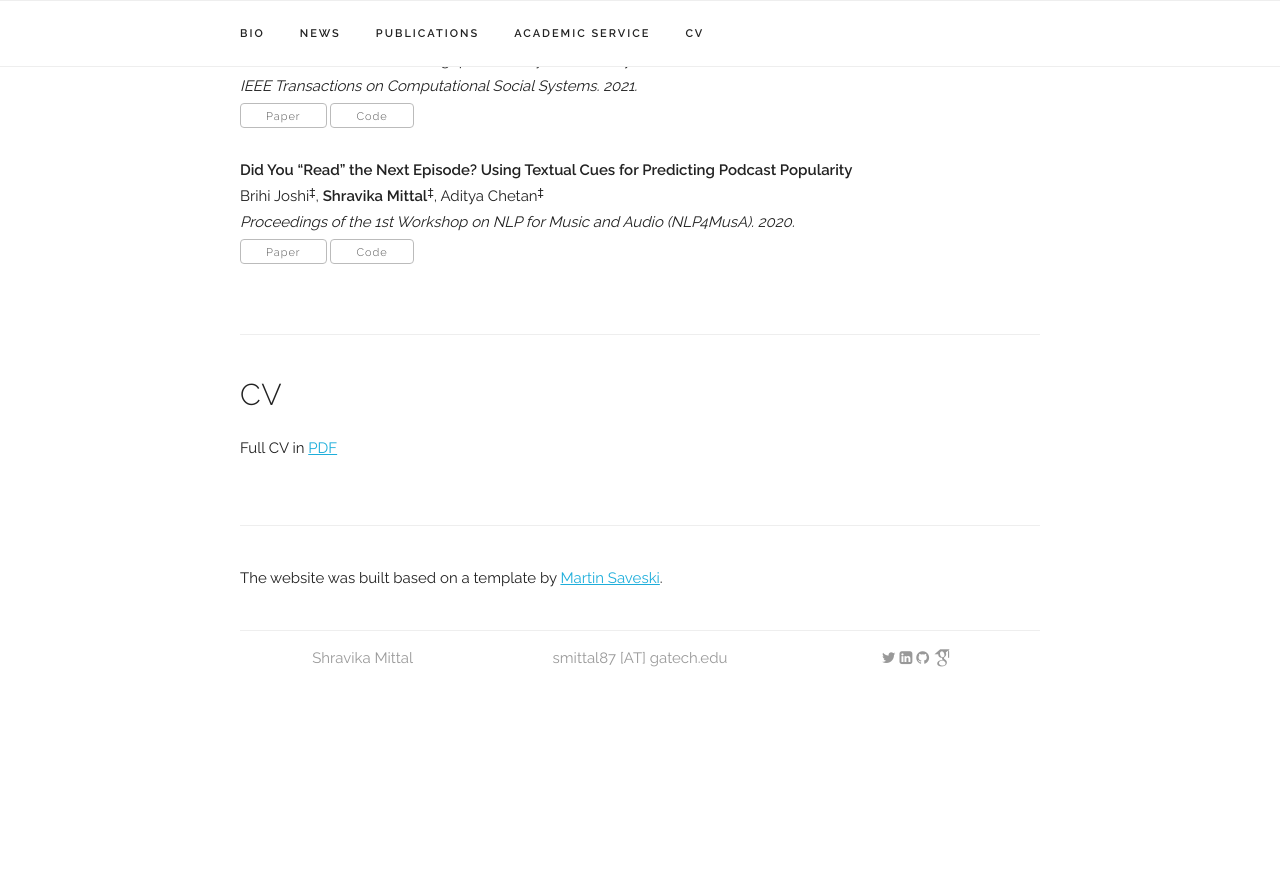
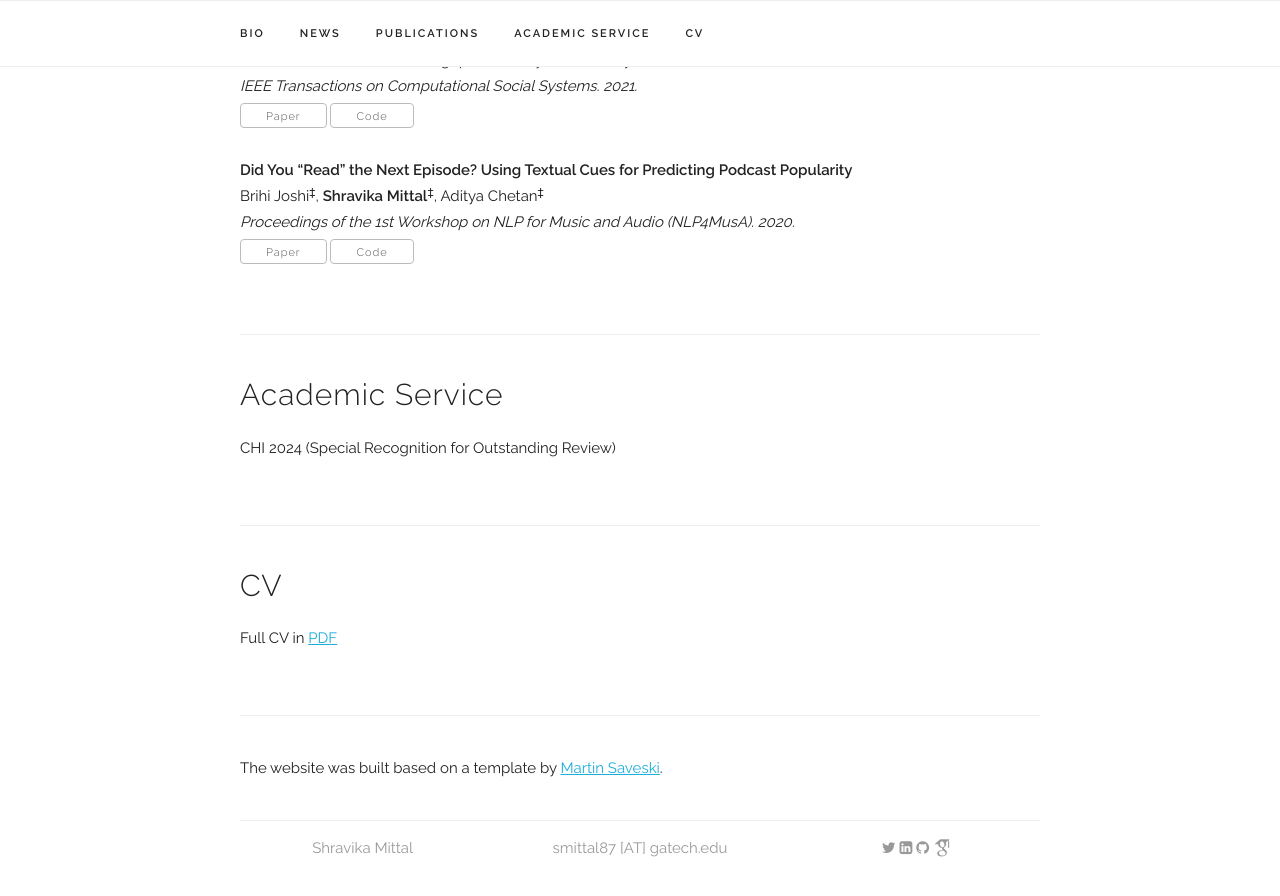
Before and after one commit to mittalshravika/mittalshravika.github.io, a Jekyll site: the page built from index.html, in a window 1280 px wide and 900 px high, scrolled down 1720 px. Shown: the top 896 px of the window. Built offline with Jekyll 4.4.1, drawn with Linux system fonts in a browser that asks for light colours; some web fonts are replaced; before the commit the page ends 2430 px from its top, so only the background shows below that.

Commit message:
Update index.html

```diff
--- a/index.html
+++ b/index.html
@@ -292,6 +292,14 @@ title: Home
 </div>
 -->
 
+<!-- ========== ACADEMIC SERVICE ========== -->
+<div class="docs-section" id="service">
+  <h4>Academic Service</h4>
+  <p>
+    CHI 2024 (Special Recognition for Outstanding Review)
+  </p>
+</div>
+
 <!-- ========== RESUME ========== -->
 <div class="docs-section" id="resume">
   <h4>CV</h4>
```
